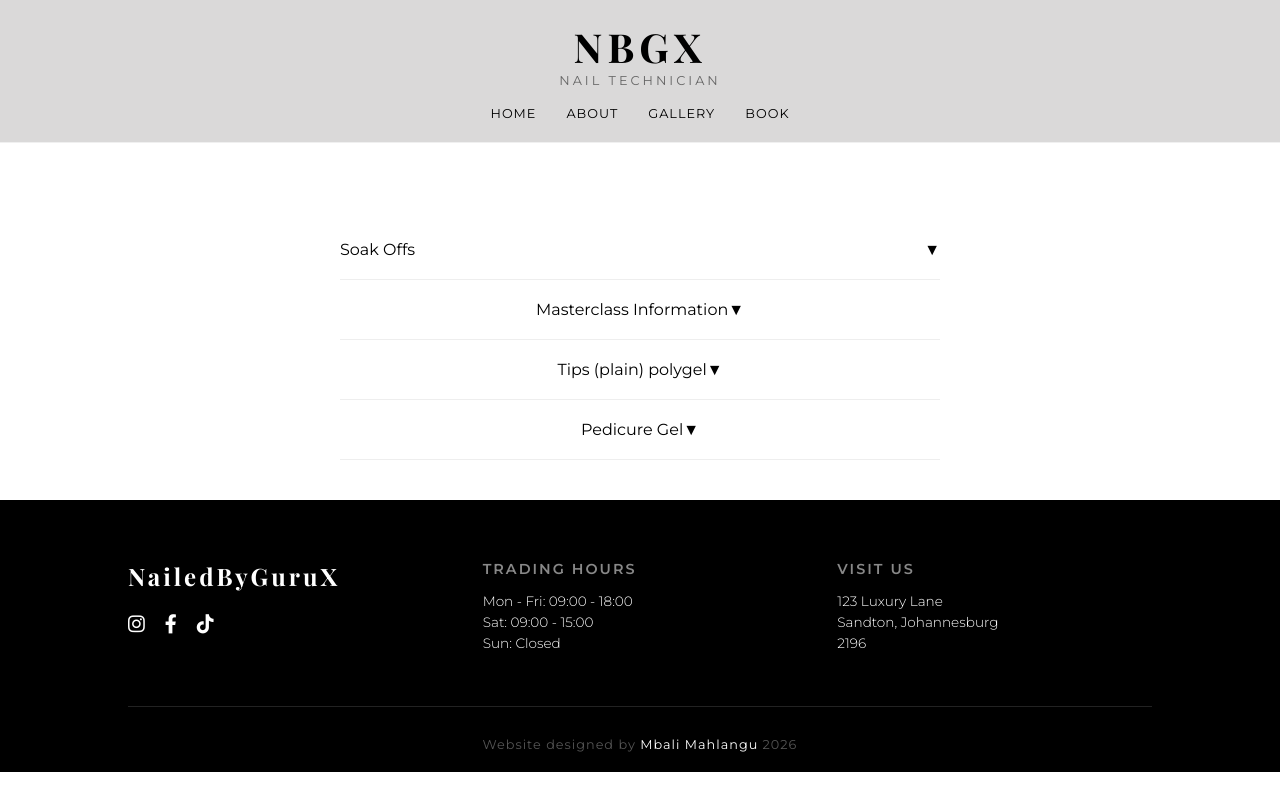
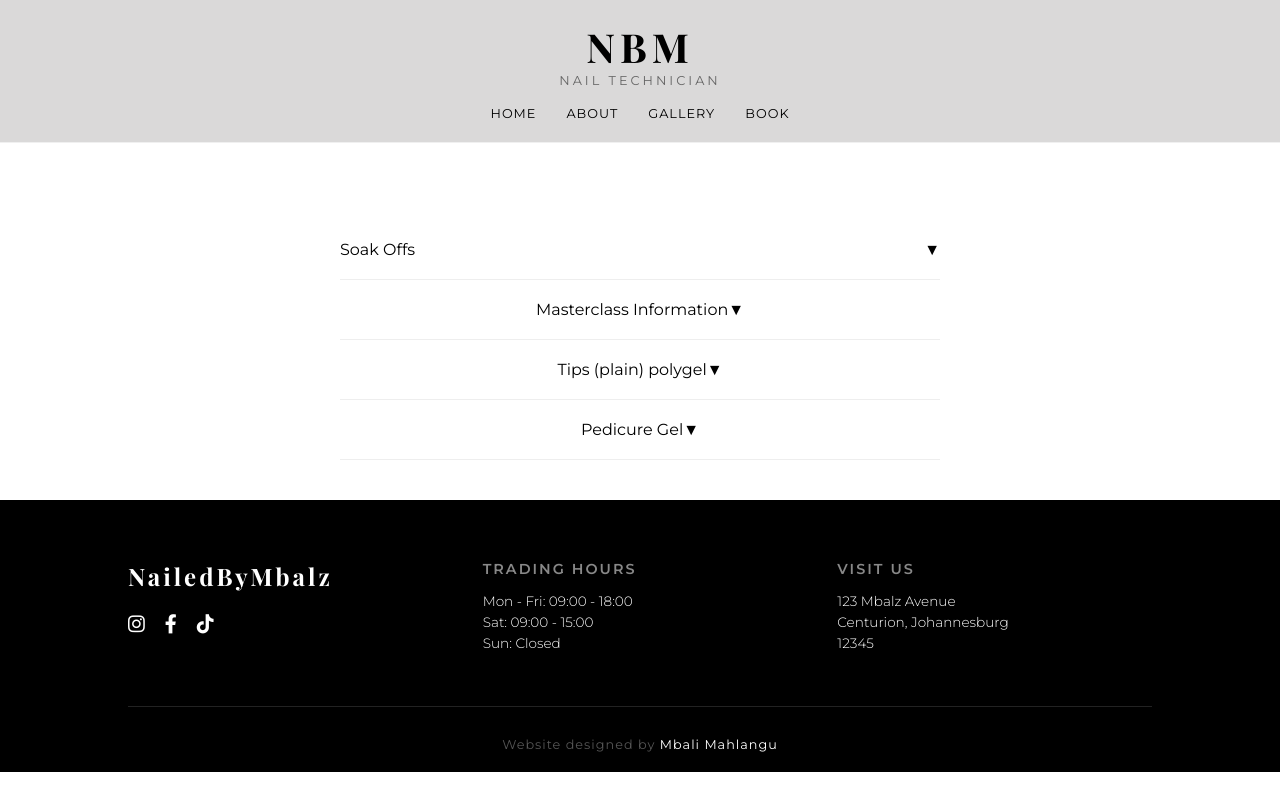
Before and after one commit to Business-Web01/NailTech-Website-DEMO, a plain HTML site: page book.html in a window 1280 px wide. Drawn offline with nearby package versions, Linux system fonts and the light colour scheme; a web font is replaced by a local one.

Commit message:
Update book.html

```diff
--- a/book.html
+++ b/book.html
@@ -3,7 +3,7 @@
 <head>
     <meta charset="UTF-8">
     <meta name="viewport" content="width=device-width, initial-scale=1.0">
-    <title>Book Appointment | NailedByGuruX</title>
+    <title>Book Appointment | NailedByMbalz</title>
     <link href="https://fonts.googleapis.com/css2?family=Playfair+Display:ital,wght@0,400;0,700;1,400&family=Montserrat:wght@300;400;600&display=swap" rel="stylesheet">
     <link rel="stylesheet" href="https://cdnjs.cloudflare.com/ajax/libs/font-awesome/6.0.0/css/all.min.css">
 
@@ -179,7 +179,7 @@ footer {
 
      <header>
         <div class="logo-container">
-            <h1>NBGX</h1>
+            <h1>NBM</h1>
             <p>Nail Technician</p>
         </div>
         <nav>
@@ -197,9 +197,9 @@ footer {
             <li class="service-item" onclick="toggleSection('soak-sub')">
                 <div class="service-main"><span>Soak Offs</span><span>▼</span></div>
                 <div id="soak-sub" class="sub-options" onclick="event.stopPropagation()">
-                    <div class="row"><span>Standard Service - R150</span><button class="btn-small" onclick="toggleSection('soak-len')">▶</button></div>
+                    <div class="row"><span>Acrylic Soak Off - R100</span><button class="btn-small" onclick="toggleSection('soak-len')">▶</button></div>
                     <div id="soak-len" class="length-options">
-                        <div class="row"><span>Short Length</span><button class="btn-small" onclick="addToCart('Soak Off (Short)', 150)">+</button></div>
+                        <div class="row"><span>Short Length</span><button class="btn-small" onclick="addToCart('Soak Off (Short)', 100)">+</button></div>
                     </div>
                 </div>
             </li>
@@ -307,7 +307,7 @@ footer {
             if(!selectedDate || !selectedTime || cart.length === 0) return alert("Please select services, date, and time.");
             const uniqueNum = "NBGX-" + Math.floor(Math.random()*900000 + 100000);
             const total = document.getElementById('cart-total').innerText;
-            const msg = `Hello there, I have currently set a nail appointment for ${selectedDate} at ${selectedTime} at NailedByGuruX and your total is R${total}. Your booking number is ${uniqueNum}. Please use it as reference when paying for booking fee. Ensure to pay R200 to secure your date.`;
+            const msg = `Hello there, I have currently set a nail appointment for ${selectedDate} at ${selectedTime} at NailedByMbalz and your total is R${total}. Your booking number is ${uniqueNum}. Please use it as reference when paying for booking fee. Ensure to pay R200 to secure your date.`;
 
             document.getElementById('final-msg').innerText = msg;
             document.getElementById('overlay').style.display = 'block';
@@ -327,7 +327,7 @@ footer {
      <footer>
     <div class="footer-container">
         <div class="footer-section footer-left">
-            <h2 class="footer-logo">NailedByGuruX</h2>
+            <h2 class="footer-logo">NailedByMbalz</h2>
             <div class="social-icons">
                 <a href="https://www.instagram.com/yourprofile" target="_blank" class="icon-link"><i class="fab fa-instagram"></i></a>
                 <a href="https://www.facebook.com/yourprofile" target="_blank" class="icon-link"><i class="fab fa-facebook-f"></i></a>
@@ -344,16 +344,17 @@ footer {
 
         <div class="footer-section footer-right">
             <h3>VISIT US</h3>
-            <p>123 Luxury Lane</p>
-            <p>Sandton, Johannesburg</p>
-            <p>2196</p>
+            <p>123 Mbalz Avenue</p>
+            <p>Centurion, Johannesburg</p>
+            <p>12345</p>
         </div>
     </div>
 
     <div class="footer-bottom">
-        <p>Website designed by <a href="https://www.tiktok.com/@mbali_mahlangu" target="_blank">Mbali Mahlangu</a> 2026</p>
+        <p>Website designed by <a href="https://www.tiktok.com/@mbali_mahlangu" target="_blank">Mbali Mahlangu</a> </p>
     </div>
 </footer>
 
 </body>
+
 </html>
```
